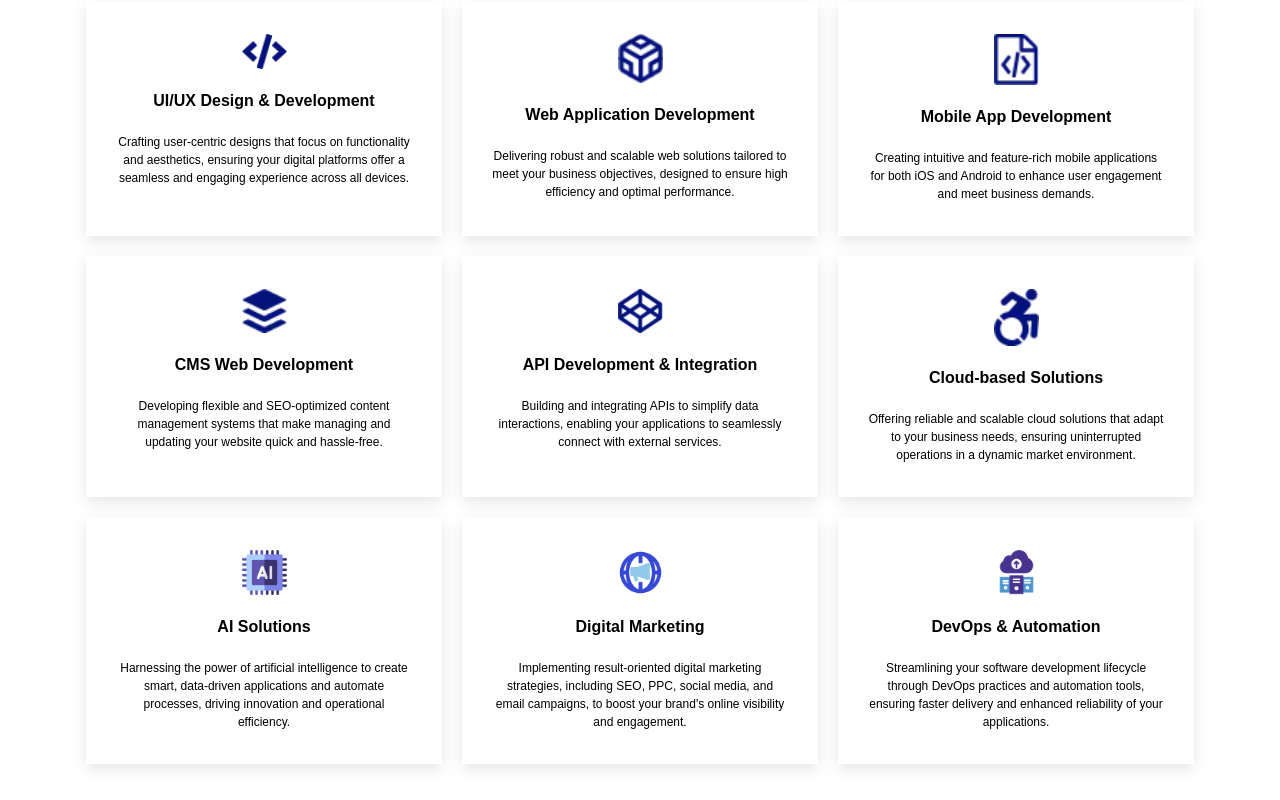
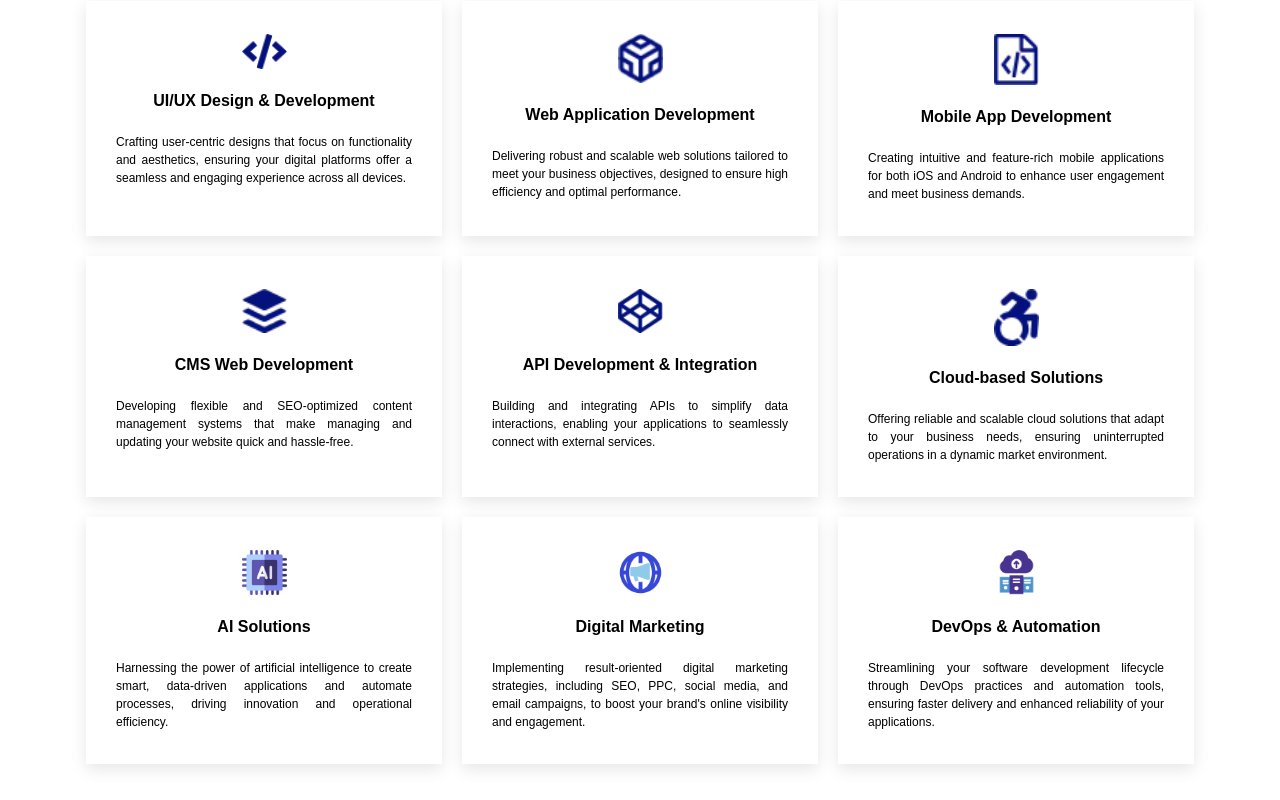
Before and after one commit to aOnixglobalai99/aonixglobalai-portfolio, a Next.js app: page / in a window 1280 px wide. Shown: the part 1900-2700 px from the top of the page. Built offline with nearby package versions, Linux system fonts and the light colour scheme.

Commit message:
text alignment improvement for the services section

```diff
--- a/src/app/Home/page.tsx
+++ b/src/app/Home/page.tsx
@@ -190,7 +190,7 @@ const page = () => {
                   height={45}
                 />
                 <h1 className="font-bold">UI/UX Design & Development</h1>
-                <p className="text-[12px]">
+                <p className="text-justify text-[12px]">
                   Crafting user-centric designs that focus on functionality and
                   aesthetics, ensuring your digital platforms offer a seamless
                   and engaging experience across all devices.
@@ -206,7 +206,7 @@ const page = () => {
                   height={45}
                 />
                 <h1 className="font-bold">Web Application Development</h1>
-                <p className="text-[12px]">
+                <p className="text-justify text-[12px]">
                   Delivering robust and scalable web solutions tailored to meet
                   your business objectives, designed to ensure high efficiency
                   and optimal performance.
@@ -222,7 +222,7 @@ const page = () => {
                   height={45}
                 />
                 <h1 className="font-bold">Mobile App Development</h1>
-                <p className="text-[12px]">
+                <p className="text-justify text-[12px]">
                   Creating intuitive and feature-rich mobile applications for
                   both iOS and Android to enhance user engagement and meet
                   business demands.
@@ -238,7 +238,7 @@ const page = () => {
                   height={45}
                 />
                 <h1 className="font-bold">CMS Web Development</h1>
-                <p className="text-[12px]">
+                <p className="text-justify text-[12px]">
                   Developing flexible and SEO-optimized content management
                   systems that make managing and updating your website quick and
                   hassle-free.
@@ -254,7 +254,7 @@ const page = () => {
                   height={45}
                 />
                 <h1 className="font-bold">API Development & Integration</h1>
-                <p className="text-[12px]">
+                <p className="text-justify text-[12px]">
                   Building and integrating APIs to simplify data interactions,
                   enabling your applications to seamlessly connect with external
                   services.
@@ -270,7 +270,7 @@ const page = () => {
                   height={45}
                 />
                 <h1 className="font-bold">Cloud-based Solutions</h1>
-                <p className="text-[12px]">
+                <p className="text-justify text-[12px]">
                   Offering reliable and scalable cloud solutions that adapt to
                   your business needs, ensuring uninterrupted operations in a
                   dynamic market environment.
@@ -286,7 +286,7 @@ const page = () => {
                   height={45}
                 />
                 <h1 className="font-bold">AI Solutions</h1>
-                <p className="text-[12px]">
+                <p className="text-justify text-[12px]">
                   Harnessing the power of artificial intelligence to create
                   smart, data-driven applications and automate processes,
                   driving innovation and operational efficiency.
@@ -302,7 +302,7 @@ const page = () => {
                   height={45}
                 />
                 <h1 className="font-bold">Digital Marketing</h1>
-                <p className="text-[12px]">
+                <p className="text-justify text-[12px]">
                   Implementing result-oriented digital marketing strategies,
                   including SEO, PPC, social media, and email campaigns, to
                   boost your brand&apos;s online visibility and engagement.
@@ -313,7 +313,7 @@ const page = () => {
               <div className="backgrounddd bg-white text-center shadow-[0px_5px_15px_0px_rgba(0,0,0,0.1)] flex flex-col items-center gap-5 border-neutral-100 px-[30px] py-[33px] rounded-[0px_0px_0px_0px] border-solid border-[0px_0px_0px_0px]">
                 <Image src={servicenine} alt="DevOps" width={45} height={45} />
                 <h1 className="font-bold">DevOps & Automation</h1>
-                <p className="text-[12px]">
+                <p className="text-justify text-[12px]">
                   Streamlining your software development lifecycle through
                   DevOps practices and automation tools, ensuring faster
                   delivery and enhanced reliability of your applications.
@@ -330,7 +330,7 @@ const page = () => {
                 Our Industry Expertise
               </h1>
               {/* <h2 className="text-3xl font-semibold">IT Solutions & Projects</h2> */}
-              <p className="text-center text-[15px] mt-5">
+              <p className="text-justify text-[15px] mt-5">
                 With broad experience across a number of sectors, we offer
                 specialized solutions to meet the unique needs of each industry.
                 The following are only a few of the domains where we can provide
```
